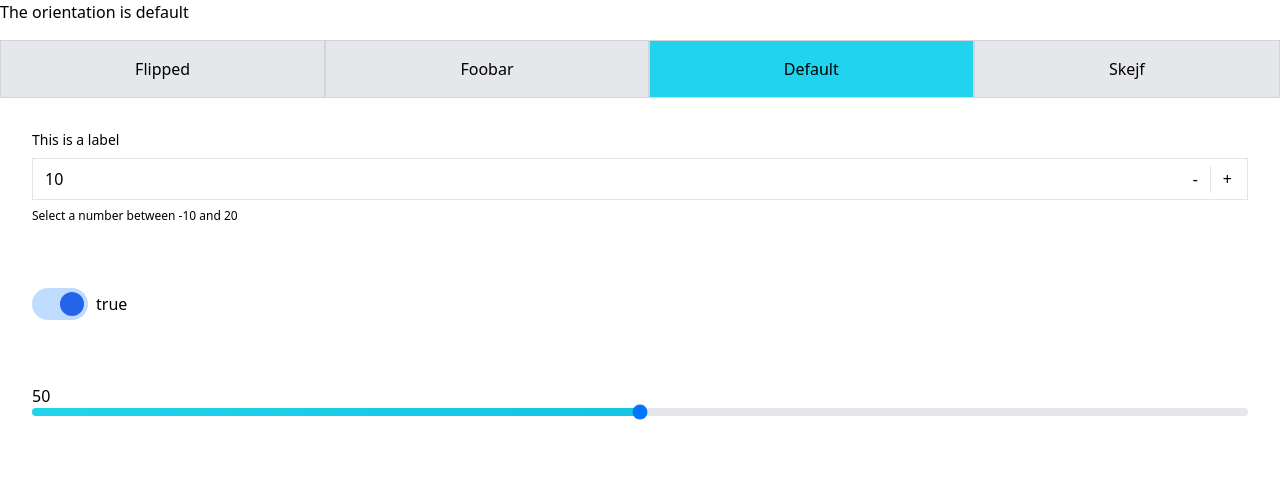
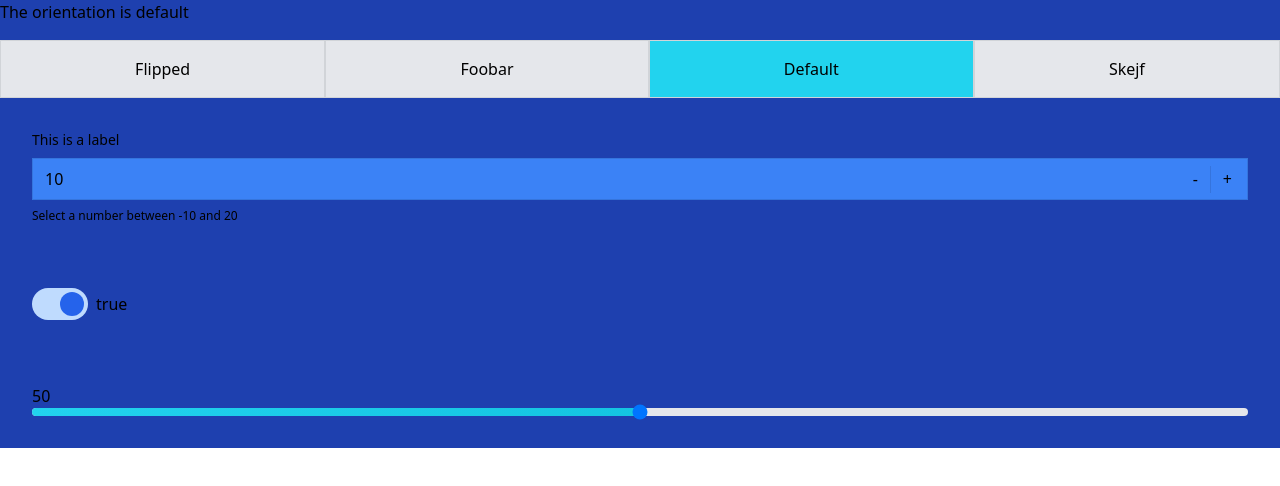
Before and after one commit to andy-stewart-design/neutral-ui, a SvelteKit app: page / in a window 1280 px wide. Shown: the top 486 px of the page. Built offline with nearby package versions, Linux system fonts and the light colour scheme.

Commit message:
removing number input bg color

```diff
--- a/src/lib/number-input/NumberInput.svelte
+++ b/src/lib/number-input/NumberInput.svelte
@@ -103,7 +103,7 @@
 {/if}
 
 <!-- aria-invalid="false" -->
-<style scoped>
+<style global>
 	input::-webkit-outer-spin-button,
 	input::-webkit-inner-spin-button {
 		-webkit-appearance: none;
@@ -114,4 +114,7 @@
 		-moz-appearance: textfield;
 		flex-grow: 1;
 	}
+	input {
+		background: transparent;
+	}
 </style>
--- a/src/routes/+page.svelte
+++ b/src/routes/+page.svelte
@@ -34,7 +34,7 @@
 	};
 </script>
 
-<div style:margin-bottom="2rem">
+<div class="bg-blue-800" style:margin-bottom="2rem">
 	<h1 style:margin-bottom="1rem">The orientation is {flip}</h1>
 
 	<div class="container">
@@ -51,7 +51,12 @@
 	</div>
 
 	<div class="flex flex-col gap-2 p-8">
-		<NumberInput value="10" min="-10" max="20" class="border border-black/10 py-2 px-3 grow-0">
+		<NumberInput
+			value="10"
+			min="-10"
+			max="20"
+			class="border border-black/10 py-2 px-3 grow-0 bg-blue-500"
+		>
 			<NumberLabel class="text-sm" slot="label">This is a label</NumberLabel>
 			<div class="absolute top-0 right-1 flex items-center h-full">
 				<NumberDecrement class="py-0.5 pt-px px-3 select-none border-r border-black/10">
```
